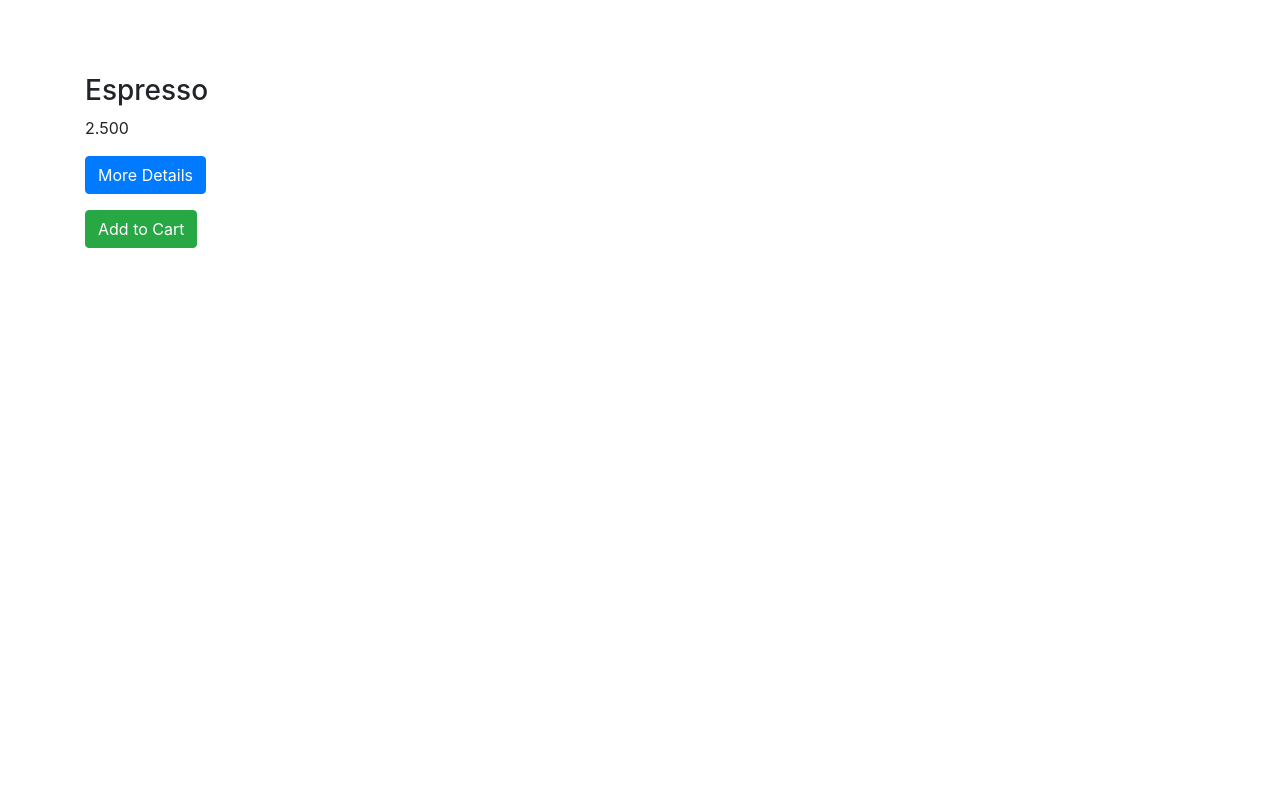
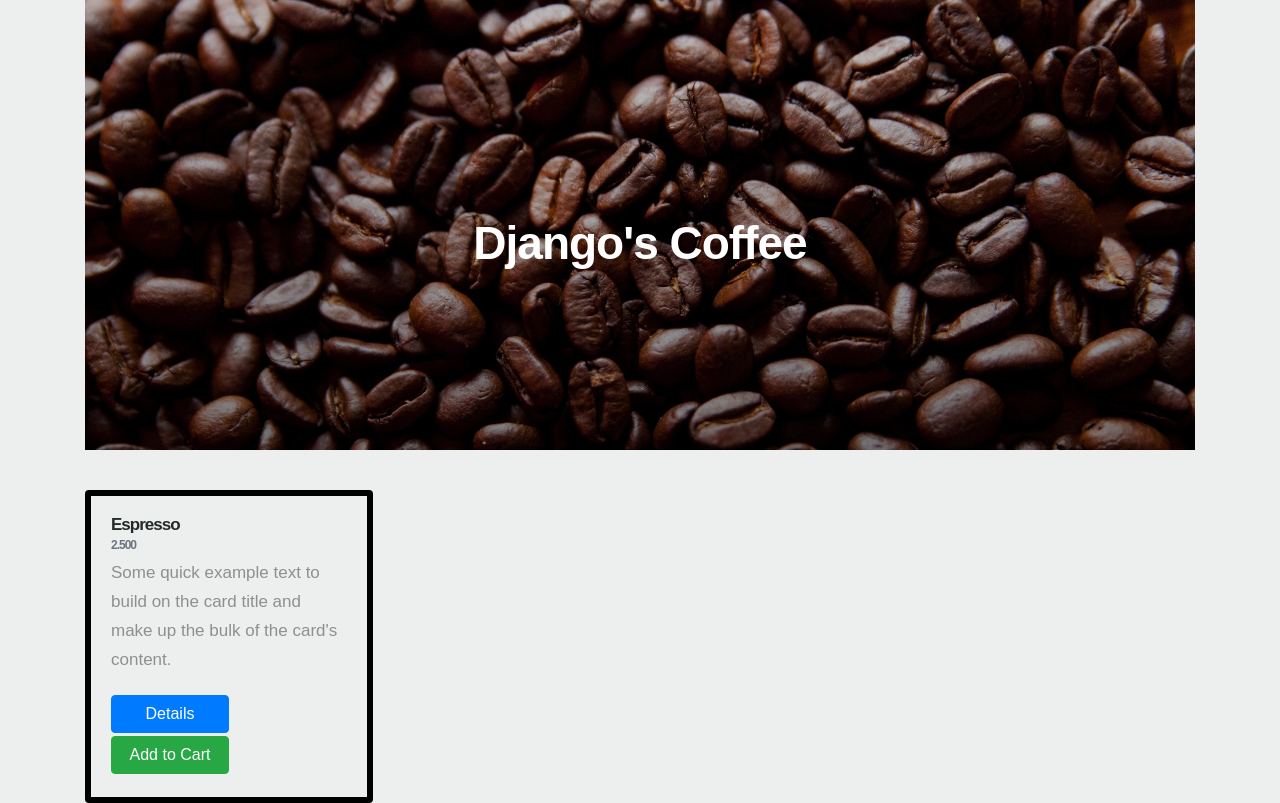
Before and after one commit to GhalyahF/CoffeeShop, a Django app: page / in a window 1280 px wide. Before the commit the page ends 248 px from the top, so only its background shows below. Run offline with Django 3.2, Linux system fonts and the light colour scheme; a user stored in the database is signed in; data comes from the database, SQL or seed files in the repository; both versions use the stored data as it was after the commit; some libraries are stand-ins or nearby versions.

Commit message:
some styling

```diff
--- a/coffeeshop/settings.py
+++ b/coffeeshop/settings.py
@@ -124,4 +124,10 @@ USE_TZ = True
 # Static files (CSS, JavaScript, Images)
 # https://docs.djangoproject.com/en/2.1/howto/static-files/
 
+
 STATIC_URL = '/static/'
+STATIC_ROOT = os.path.join(BASE_DIR, 'static')
+
+
+MEDIA_URL= '/media/'
+MEDIA_ROOT= os.path.join(BASE_DIR, 'media')
--- a/mycoffee/templates/coffee_list.html
+++ b/mycoffee/templates/coffee_list.html
@@ -1,35 +1,66 @@
 {% extends "base.html" %}
+{% load static %}
 {% block content %}
 <style>
-#logo{
-  margin-bottom:50px;
-  width: 40%;
+body { -webkit-font-smoothing: antialiased; text-rendering: optimizeLegibility; font-family: 'Overpass', sans-serif; letter-spacing: 0px; font-size: 17px; color: #8d8f90; font-weight: 400; line-height: 32px; background-color: #edefef; }
+h1, h2, h3, h4, h5, h6 { color: #25292a; margin: 0px 0px 10px 0px; font-family: 'Overpass', sans-serif; font-weight: 700; letter-spacing: -1px; line-height: 1; }
+h1 { font-size: 34px; }
+h2 { font-size: 28px; line-height: 38px; }
+h3 { font-size: 22px; line-height: 32px; }
+h4 { font-size: 20px; }
+h5 { font-size: 17px; }
+h6 { font-size: 12px; }
+p { margin: 0 0 20px; line-height: 1.7; }
+p:last-child { margin: 0px; }
+ul, ol { }
+a { text-decoration: none; color: #8d8f90; -webkit-transition: all 0.3s; -moz-transition: all 0.3s; transition: all 0.3s; }
+a:focus, a:hover { text-decoration: none; color: #f85759; }
 
+.page-header { background: linear-gradient(rgba(0, 0, 0, 0.2), rgba(0, 0, 0, 0.5)),url("/static/img/coffee.jpg")no-repeat; position:relative; background-size:cover; }
+.page-caption { padding-top: 170px; padding-bottom: 174px; }
+.page-title { font-size: 46px; line-height: 1; color: #fff; font-weight: 600; text-align: center; margin-top: 50px;}
+.card-button{
+  width:50%;
+  margin-bottom: 3px;
 }
+.card{
+  margin-top: 40px;
+  background-color: transparent;
+  border: 6px solid black;
+}
+
 </style>
 
-<div class= "container" id= logo>
-  <img src="" />
-
-</div>
-
-    <div class="row">
-        {% for coffee in coffee_list %}
-        <div class="col-sm-4">
-            <div class="thumbnail">
-                <div class="caption">
-                    <h3>{{coffee.name}}</h3>
-                    <p>{{coffee.price}}</p>
-                    <p><a href="{% url 'mycoffee:coffee_detail' coffee_id=coffee.id %}" class="btn btn-primary" role="button">More Details</a>
+<!-- page-header -->
+    <div class="page-header">
+        <div class="container">
+            <div class="row">
+                <div class="col-xl-12 col-lg-12 col-md-12 col-sm-12 col-12">
+                    <div class="page-caption">
+                        <h1 class="page-title">Django's Coffee</h1>
+                    </div>
                 </div>
-                  <form action="{% url 'cart:mycart' %}" method="GET">
-                      <input type="hidden" name="item" value="{{coffee.id}}"/>
-                      <input type="hidden" class="item-qty" name="qty" value="1"/>
-                      <input type="submit" class="btn btn-success" value="Add to Cart"/>
-                    </form>
             </div>
         </div>
-        {% endfor %}
     </div>
+    <!-- /.page-header-->
+  {% for coffee in coffee_list %}
+    <div class="card" style="width: 18rem;">
+      <div class="card-body">
+        <h5 class="card-title">{{coffee.name}}</h5>
+        <h6 class="card-subtitle mb-2 text-muted">{{coffee.price}}</h6>
+        <p class="card-text">Some quick example text to build on the card title and make up the bulk of the card's content.</p>
+        <a href="{% url 'mycoffee:coffee_detail' coffee_id=coffee.id %}" class="btn btn-primary card-button" role="button">Details</a>
+      <form action="{% url 'cart:mycart' %}" method="GET">
+          <input type="hidden" name="item" value="{{coffee.id}}"/>
+          <input type="hidden" class="item-qty" name="qty" value="1"/>
+          <input type="submit" class="btn btn-success card-button" value="Add to Cart"/ >
+        </form>
+    </div>
+</div>
+  {% endfor %}
+
+
+
 
 {% endblock content %}
```
Also changed, not shown: db.sqlite3, mycoffee/static/img/coffee.jpg (added).
